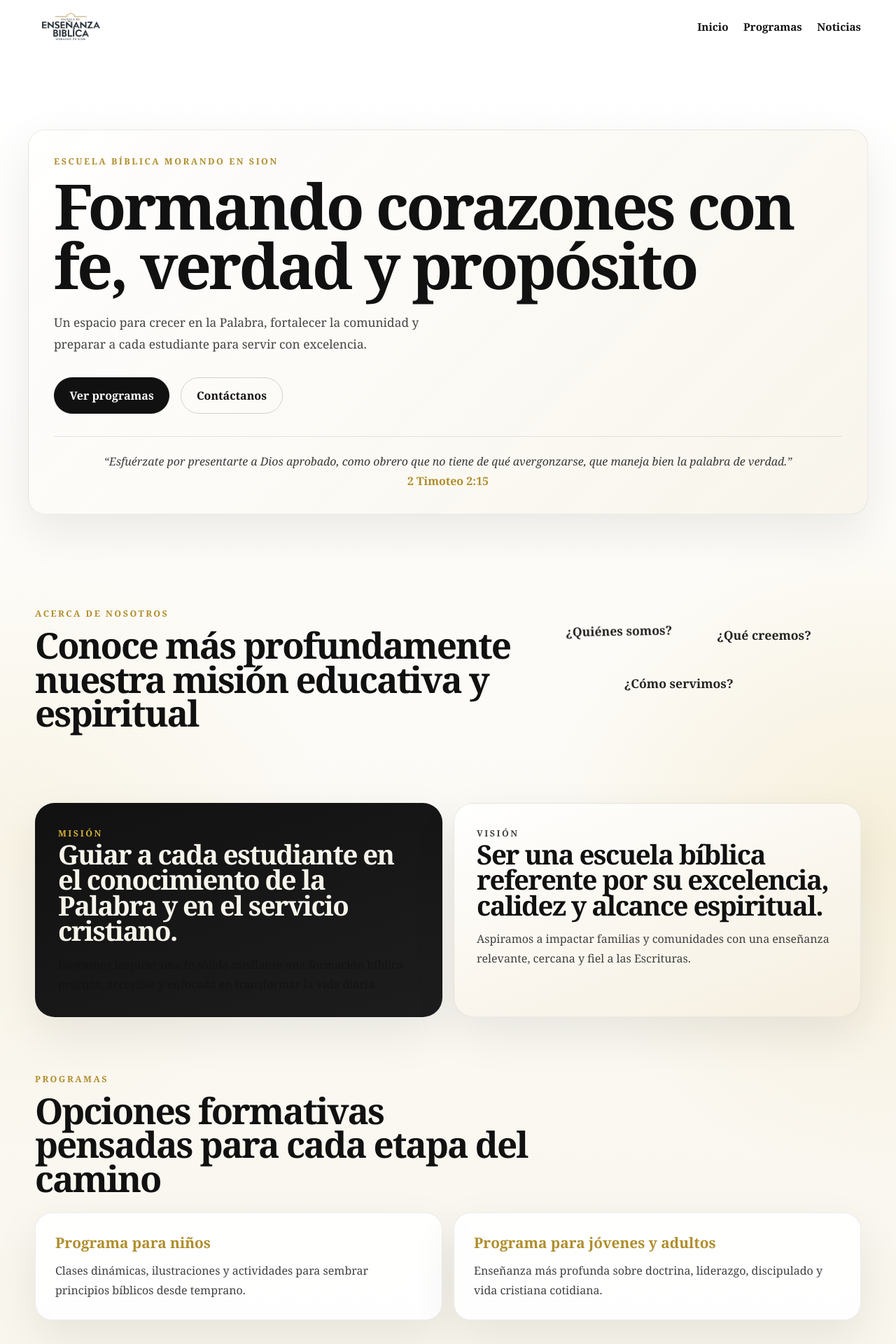
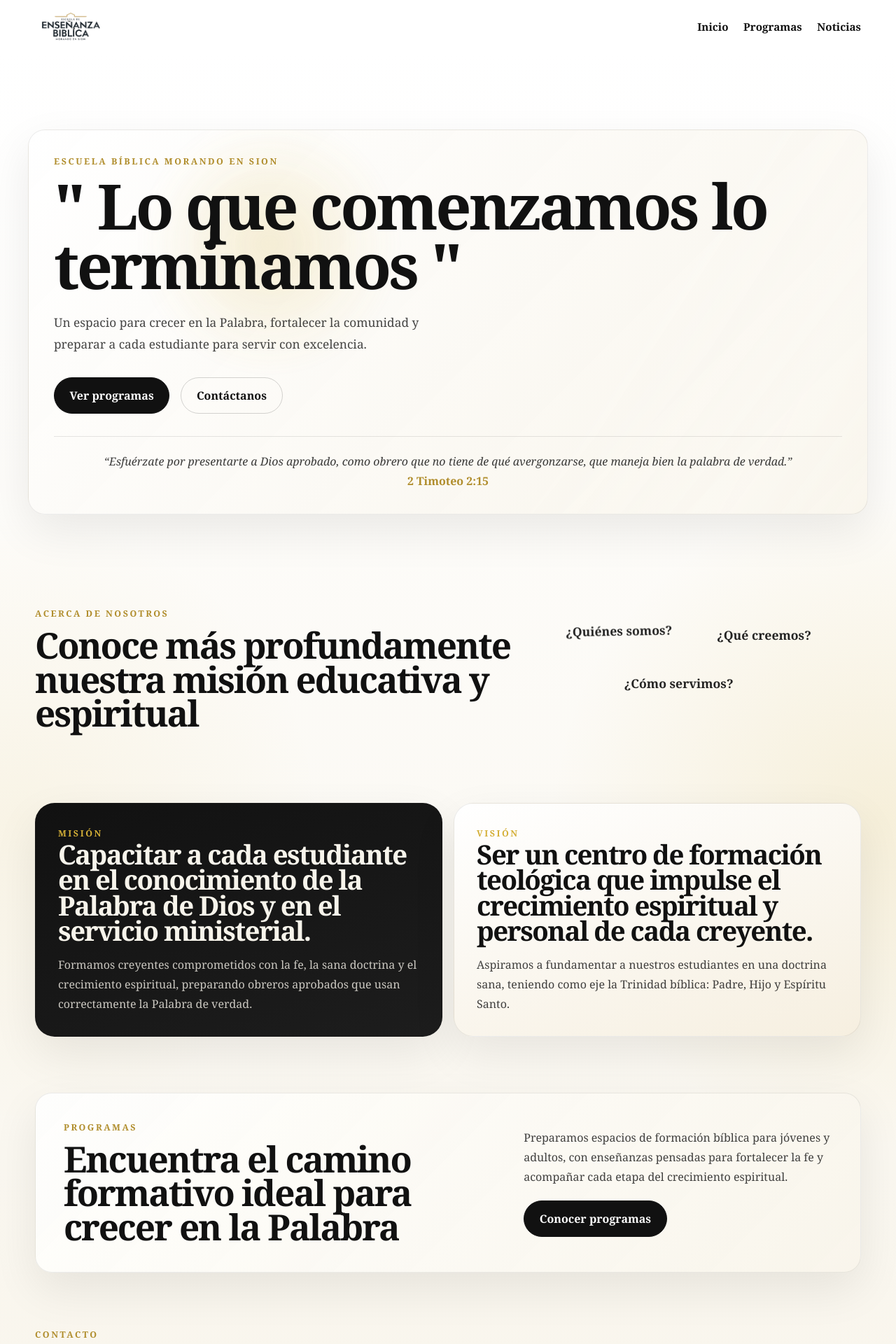
Before and after one commit to Jeison1999/EEBMS, an Angular app: page / in a window 1280 px wide. Shown: the top 1920 px of the page at 70% size. Built offline with nearby package versions, Linux system fonts and the light colour scheme.

Commit message:
Actualizando textos

```diff
--- a/src/app/pages/welcome/components/mission-vision-section/mission-vision-section.css
+++ b/src/app/pages/welcome/components/mission-vision-section/mission-vision-section.css
@@ -30,7 +30,15 @@
 	color: inherit;
 }
 
+.feature-block--dark .feature-block__text {
+	color: rgb(247 244 235 / 0.8);
+}
+
+
 .feature-block--dark .eyebrow {
+	color: #d4af37;
+}
+.feature-block--light .eyebrow {
 	color: #d4af37;
 }
 
--- a/src/app/pages/welcome/components/mission-vision-section/mission-vision-section.html
+++ b/src/app/pages/welcome/components/mission-vision-section/mission-vision-section.html
@@ -1,19 +1,17 @@
 <section class="section section--split" id="mision-vision">
 	<article class="feature-block feature-block--dark" id="mision">
 		<p class="eyebrow">Misión</p>
-		<h2>Guiar a cada estudiante en el conocimiento de la Palabra y en el servicio cristiano.</h2>
-		<p>
-			Buscamos inspirar una fe sólida mediante una formación bíblica práctica, accesible y
-			enfocada en transformar la vida diaria.
+		<h2>Capacitar a cada estudiante en el conocimiento de la Palabra de Dios y en el servicio ministerial.</h2>
+		<p class="feature-block__text">
+			Formamos creyentes comprometidos con la fe, la sana doctrina y el crecimiento espiritual, preparando obreros aprobados que usan correctamente la Palabra de verdad.
 		</p>
 	</article>
 
 	<article class="feature-block feature-block--light" id="vision">
 		<p class="eyebrow">Visión</p>
-		<h2>Ser una escuela bíblica referente por su excelencia, calidez y alcance espiritual.</h2>
+		<h2>Ser un centro de formación teológica que impulse el crecimiento espiritual y personal de cada creyente.</h2>
 		<p>
-			Aspiramos a impactar familias y comunidades con una enseñanza relevante, cercana y
-			fiel a las Escrituras.
+			Aspiramos a fundamentar a nuestros estudiantes en una doctrina sana, teniendo como eje la Trinidad bíblica: Padre, Hijo y Espíritu Santo.
 		</p>
 	</article>
 </section>
--- a/src/app/pages/welcome/components/programs-section/programs-section.css
+++ b/src/app/pages/welcome/components/programs-section/programs-section.css
@@ -6,9 +6,22 @@
 	padding: 2.5rem 0;
 }
 
+.programs-invite {
+	display: grid;
+	grid-template-columns: minmax(0, 1.1fr) minmax(18rem, 0.8fr);
+	gap: clamp(1.5rem, 4vw, 3.5rem);
+	align-items: center;
+	padding: clamp(1.5rem, 4vw, 2.5rem);
+	border: 1px solid rgb(17 17 17 / 0.08);
+	border-radius: 1.5rem;
+	background:
+		linear-gradient(135deg, rgb(255 255 255 / 0.94), rgb(248 244 234 / 0.9)),
+		linear-gradient(135deg, rgb(212 175 55 / 0.12), transparent 60%);
+	box-shadow: 0 24px 64px rgb(17 17 17 / 0.08);
+}
+
 .section__heading {
 	max-width: 44rem;
-	margin-bottom: 1.5rem;
 }
 
 .eyebrow {
@@ -28,39 +41,44 @@
 	letter-spacing: -0.04em;
 }
 
-.cards {
+.programs-invite__content {
 	display: grid;
-	gap: 1rem;
+	gap: 1.25rem;
+	justify-items: start;
 }
 
-.cards--two {
-	grid-template-columns: repeat(2, minmax(0, 1fr));
-}
-
-.program-card {
-	padding: 1.75rem;
-	border: 1px solid rgb(17 17 17 / 0.08);
-	border-radius: 1.5rem;
-	background: rgba(255, 255, 255, 0.9);
-	box-shadow: 0 24px 64px rgb(17 17 17 / 0.08);
-}
-
-.program-card h3 {
-	display: block;
-	margin: 0 0 0.75rem;
-	font-size: 1.3rem;
-	font-weight: 700;
-	color: #b08d2c;
-}
-
-.program-card p {
+.programs-invite__content p {
 	margin: 0;
 	line-height: 1.75;
 	color: rgb(17 17 17 / 0.8);
 }
 
+.programs-invite__button {
+	display: inline-flex;
+	align-items: center;
+	justify-content: center;
+	min-height: 3.25rem;
+	padding: 0 1.35rem;
+	border: 1px solid #111111;
+	border-radius: 999px;
+	background: #111111;
+	color: #ffffff;
+	text-decoration: none;
+	font-weight: 700;
+	transition:
+		transform 180ms ease,
+		background-color 180ms ease,
+		border-color 180ms ease;
+}
+
+.programs-invite__button:hover {
+	transform: translateY(-1px);
+	background: #b08d2c;
+	border-color: #b08d2c;
+}
+
 @media (max-width: 960px) {
-	.cards--two {
+	.programs-invite {
 		grid-template-columns: 1fr;
 	}
 }
@@ -70,7 +88,11 @@
 		padding-top: 1.5rem;
 	}
 
-	.program-card {
+	.programs-invite {
 		border-radius: 1.25rem;
 	}
+
+	.programs-invite__button {
+		width: 100%;
+	}
 }
--- a/src/app/pages/welcome/components/programs-section/programs-section.html
+++ b/src/app/pages/welcome/components/programs-section/programs-section.html
@@ -1,22 +1,17 @@
 <section class="section" id="programas">
-	<div class="section__heading">
-		<p class="eyebrow">Programas</p>
-		<h2>Opciones formativas pensadas para cada etapa del camino</h2>
-	</div>
+	<div class="programs-invite">
+		<div class="section__heading">
+			<p class="eyebrow">Programas</p>
+			<h2>Encuentra el camino formativo ideal para crecer en la Palabra</h2>
+		</div>
 
-	<div class="cards cards--two">
-		<article class="program-card">
-			<h3>Programa para niños</h3>
+		<div class="programs-invite__content">
 			<p>
-				Clases dinámicas, ilustraciones y actividades para sembrar principios bíblicos desde temprano.
+				Preparamos espacios de formación bíblica para jóvenes y adultos, con enseñanzas
+				pensadas para fortalecer la fe y acompañar cada etapa del crecimiento espiritual.
 			</p>
-		</article>
 
-		<article class="program-card">
-			<h3>Programa para jóvenes y adultos</h3>
-			<p>
-				Enseñanza más profunda sobre doctrina, liderazgo, discipulado y vida cristiana cotidiana.
-			</p>
-		</article>
+			<a class="programs-invite__button" href="/programas">Conocer programas</a>
+		</div>
 	</div>
 </section>
--- a/src/app/pages/welcome/components/welcome-hero/welcome-hero.css
+++ b/src/app/pages/welcome/components/welcome-hero/welcome-hero.css
@@ -30,13 +30,46 @@
 .hero__content {
 	position: relative;
 	overflow: hidden;
+	isolation: isolate;
 	padding: clamp(1.25rem, 3vw, 2.25rem);
 	border: 1px solid rgb(17 17 17 / 0.08);
 	border-radius: 1.5rem;
+	background: linear-gradient(135deg, rgb(255 255 255 / 0.96), rgb(248 244 234 / 0.92));
+	box-shadow: 0 24px 64px rgb(17 17 17 / 0.08);
+}
+
+.hero__content::before,
+.hero__content::after {
+	content: "";
+	position: absolute;
+	pointer-events: none;
+	z-index: -1;
+}
+
+.hero__content::before {
+	width: 22rem;
+	height: 22rem;
+	border-radius: 999px;
+	background: radial-gradient(circle, rgb(212 175 55 / 0.26), transparent 68%);
+	filter: blur(1.4rem);
+	opacity: 0.82;
+	animation: goldenDrift 12s ease-in-out infinite alternate;
+}
+
+.hero__content::after {
+	inset: -35%;
 	background:
-		linear-gradient(135deg, rgb(255 255 255 / 0.96), rgb(248 244 234 / 0.92)),
-		linear-gradient(135deg, rgb(212 175 55 / 0.08), transparent 55%);
-	box-shadow: 0 24px 64px rgb(17 17 17 / 0.08);
+		linear-gradient(115deg, transparent 34%, rgb(255 255 255 / 0.5) 45%, transparent 56%),
+		linear-gradient(135deg, transparent 42%, rgb(212 175 55 / 0.16) 50%, transparent 61%);
+	mix-blend-mode: screen;
+	opacity: 0.42;
+	transform: translateX(-42%) rotate(8deg);
+	animation: glassSweep 9s ease-in-out infinite;
+}
+
+.hero__content > * {
+	position: relative;
+	z-index: 1;
 }
 
 .eyebrow {
@@ -134,9 +167,48 @@
 	color: #b08d2c;
 }
 
+@keyframes goldenDrift {
+	0% {
+		transform: translate(72%, 42%) scale(0.9);
+	}
+
+	35% {
+		transform: translate(16%, -12%) scale(1.08);
+	}
+
+	70% {
+		transform: translate(84%, -18%) scale(0.96);
+	}
+
+	100% {
+		transform: translate(38%, 52%) scale(1.14);
+	}
+}
+
+@keyframes glassSweep {
+	0%, 18% {
+		transform: translateX(-46%) rotate(8deg);
+	}
+
+	58% {
+		transform: translateX(34%) rotate(8deg);
+	}
+
+	100% {
+		transform: translateX(46%) rotate(8deg);
+	}
+}
+
 @media (max-width: 960px) {
 	.hero {
 		min-height: auto;
+	}
+}
+
+@media (prefers-reduced-motion: reduce) {
+	.hero__content::before,
+	.hero__content::after {
+		animation: none;
 	}
 }
 
--- a/src/app/pages/welcome/components/welcome-hero/welcome-hero.html
+++ b/src/app/pages/welcome/components/welcome-hero/welcome-hero.html
@@ -2,7 +2,7 @@
 	<div class="hero__inner">
 		<div class="hero__content">
 			<p class="eyebrow">Escuela Bíblica Morando en Sion</p>
-			<h1>Formando corazones con fe, verdad y propósito</h1>
+			<h1>" Lo que comenzamos lo terminamos "</h1>
 			<p class="hero__lede">
 				Un espacio para crecer en la Palabra, fortalecer la comunidad y preparar a cada
 				estudiante para servir con excelencia.
```
